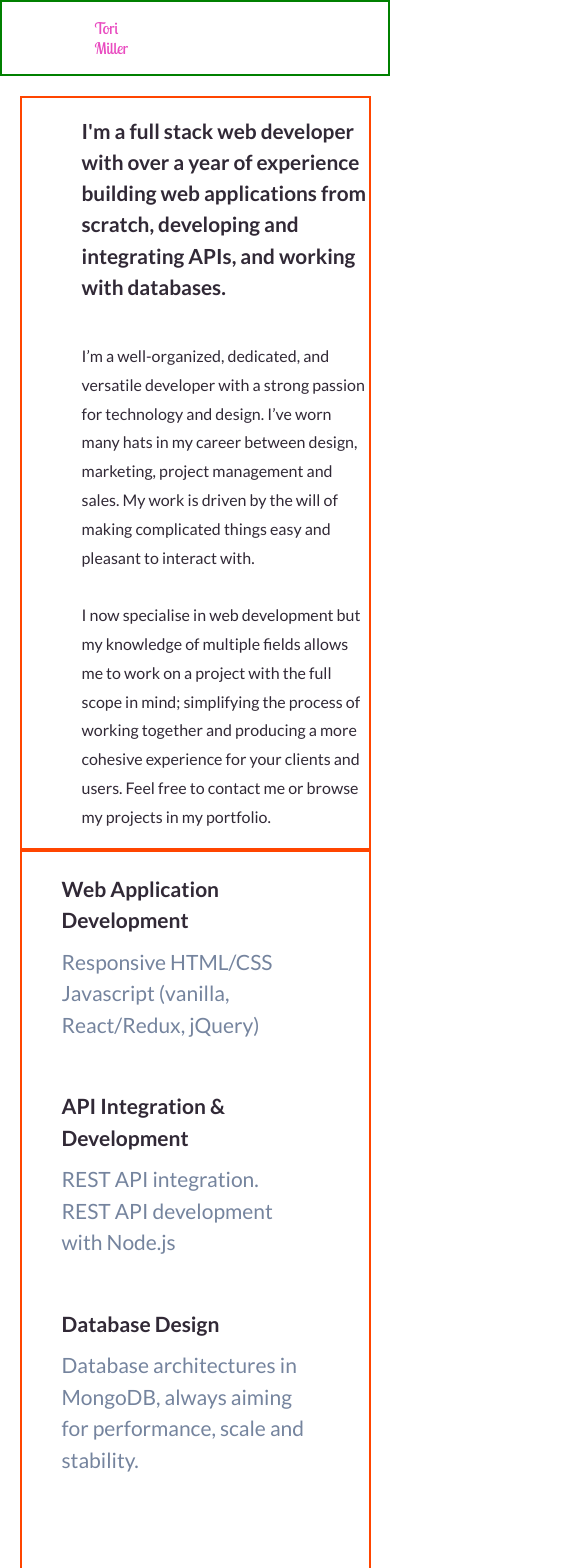
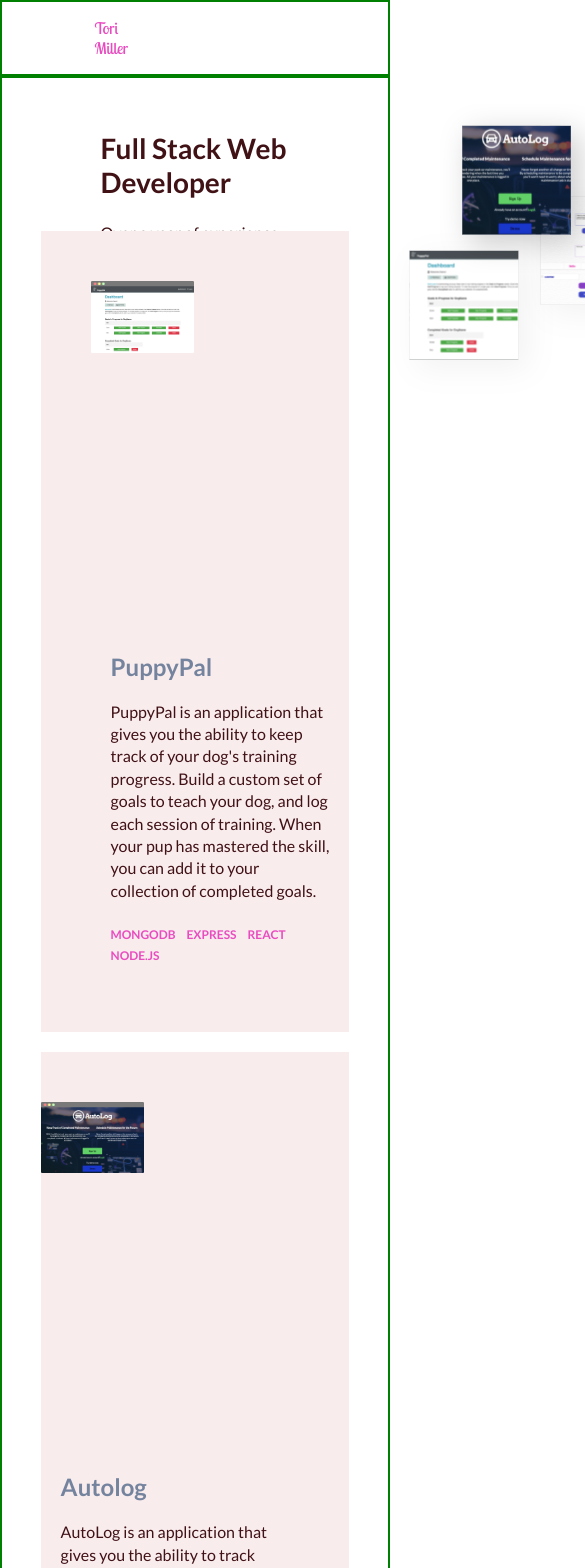
Before and after one commit to torimiller/portfolio, a React (Create React App) app in the folder client/: page / in a window 390 px wide. Shown: the top 1568 px of the page, 585 px wide, since content can reach past the window. Built offline with nearby package versions, Linux system fonts and the light colour scheme.

Commit message:
updated responsive layout on portfolio

```diff
--- a/client/src/App.css
+++ b/client/src/App.css
@@ -247,6 +247,7 @@ html, body {
 .portfolio-preview-subtext {
   font-size: 1.25em;
   padding-right: 15%;
+  line-height: 1.4em;
 }
 
 .portfolio-piece {
@@ -255,7 +256,8 @@ html, body {
 
 .content-description {
   font-weight: 400;
-  font-size: 1.25em;
+  font-size: 1em;
+  line-height: 1.4em;
 }
 
 .language-list {
@@ -272,15 +274,8 @@ html, body {
   margin-right: 5%;
 }
 
-@media (max-width: 1024px) {
-  .content-description {
-    font-size: 1em;
-  }
-
-  .view-project {
-    font-size: 1.25em;
-    margin-top: 5px;
-  }
+.content > h2 {
+  color: #75849E;
 }
 
 .portfolio-piece-puppypal {
@@ -359,13 +354,45 @@ html, body {
   margin-left: 50px;
 }
 
-@media (max-width: 1280px) {
-  .puppypal-content, .twitter-content {
-    padding-left: 5%;
+@media (max-width: 1024px) {
+  .portfolio-preview-intro {
+    padding: 30px 30px 30px 60px;
   }
 
-  .autolog-content {
-    padding-right: 5%;
+  .portfolio-preview-image {
+    width: 300px;
+    padding-top: 25px;
+  }
+
+  .portfolio-preview-h1 {
+    font-size: 1.75em;
+  }
+
+  .portfolio-preview-subtext {
+    font-size: 1em;
+  }
+
+  .content-description {
+    font-size: 1em;
+    margin-bottom: 0;
+  }
+
+  .portfolio-piece {
+    height: 300px;
+  }
+
+  .puppypal-image, .autolog-image, .twitter-image {
+    height: 200px;
+  }
+
+  .language-list {
+    font-size: .75em;
+  }
+}
+
+@media (max-width: 950px) {
+  .puppypal-image, .autolog-image, .twitter-image {
+    height: 150px;
   }
 }
 
--- a/client/src/App.js
+++ b/client/src/App.js
@@ -16,7 +16,7 @@ function App() {
       <Router>
         <section className="container">
           <Navbar />
-          <Route exact path="/" component={ About } />
+          <Route exact path="/" component={ Portfolio } />
           <Route exact path="/about" component={ About } />
           <Route exact path="/portfolio" component={ Portfolio } />
           <Route exact path="/contact" component={ Contact } />
--- a/client/src/components/Portfolio/Portfolio.js
+++ b/client/src/components/Portfolio/Portfolio.js
@@ -18,10 +18,11 @@ const Portfolio = () => {
                 <img src={portfolioPreview} className="portfolio-preview-image" alt="portfolio-preview-thumbnail" />
 
                 <div className="portfolio-piece-puppypal portfolio-piece">
-                    <a target="_blank" href="https://mysterious-retreat-15685.herokuapp.com/">
+                    <a target="_blank" href="https://mysterious-retreat-15685.herokuapp.com/" className="puppypal-image-link">
                         <img src={puppypal} className="puppypal-image" alt="puppypal-thumbnail" />
                     </a>
                     <div className="content puppypal-content">
+                        <h2>PuppyPal</h2>
                         <p className="content-description">PuppyPal is an application that gives you the ability to keep track of your dog's training progress. Build a custom set of goals to teach your dog, and log each session of training. When your pup has mastered the skill, you can add it to your collection of completed goals.</p>
                         <ul className="language-list">
                             <li>MONGODB</li>
@@ -33,6 +34,7 @@ const Portfolio = () => {
                 </div>
                 <div className="portfolio-piece-autolog portfolio-piece">
                     <div className="content autolog-content">
+                        <h2>Autolog</h2>
                         <p className="content-description">AutoLog is an application that gives you the ability to track your car maintenance. With all your maintenance logged in one place, you’ll no longer be wondering when the last time you completed a maintenance task was or when your next task is due.</p>
                         <ul className="language-list">
                             <li>HTML</li>
@@ -52,6 +54,7 @@ const Portfolio = () => {
                         <img src={twitter} className="twitter-image" alt="twitter-thumbnail" />
                     </a>
                     <div className="content twitter-content">
+                        <h2>Twitter Synonym Finder</h2>
                         <p className="content-description">The Twitter Synonym Finder is an app for helping you find the right words to Tweet. This project uses two APIs: the Datamuse API, a word-finding query engine, and the Twitter API. It is used to find synonyms to the words that you write in a Tweet. After rewording what you want to say, you can post your Tweet to Twitter directly from the app.</p>
                         <ul className="language-list">
                             <li>HTML</li>
```
Also changed, not shown: 13 other files (tests, documents, lock files or other folders).
